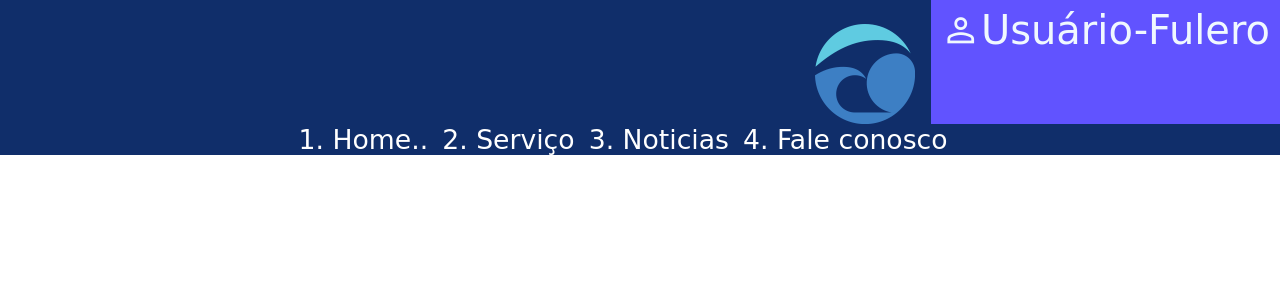
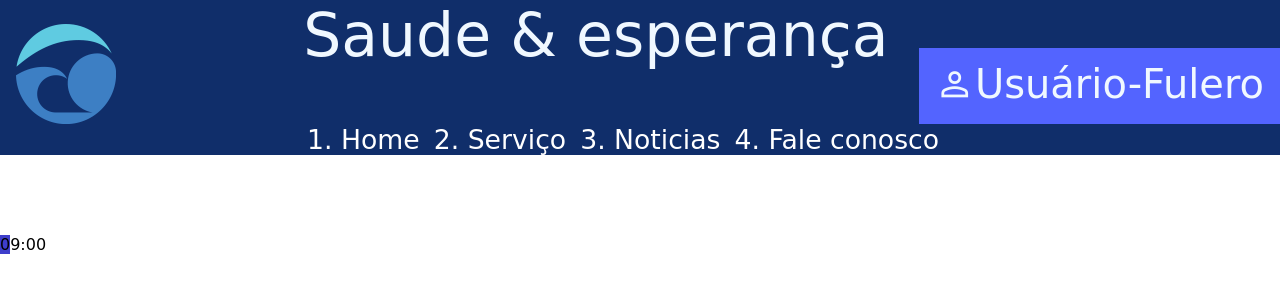
Before and after one commit to lippekstro/hipocrates, a PHP site: page /views/agendamento.html in a window 1280 px wide. Shown: the top 300 px of the page. Run offline with PHP 8.4, Linux system fonts and the light colour scheme.

Commit message:
Horários_beta

```diff
--- a/css/agendamento.css
+++ b/css/agendamento.css
@@ -21,6 +21,9 @@
     margin: 0 1rem;
     margin-top: 1.5rem;
 }
+#logo:hover{
+    cursor: pointer;
+}
 
 #user-logo {
     display: flex;
@@ -34,15 +37,33 @@
 .user-btn {
     /* background-color: rgb(64, 90, 208); */
     display: flex;
-    justify-content: flex-end;
+    justify-content: space-between;
 }
 .cores{
-    background-color: rgb(97, 83, 255);
-    padding: 10px;
+    background-color: rgb(83, 100, 255);
+    padding: 1rem;
+    margin-top: 3rem;
 }
 .cores:hover{
     cursor: pointer;
+    transition: 1.5s;
+    background-color: rgb(51, 62, 164);
 }
+.txt-center{
+    font-size: 45pt;
+    margin-left: 11%;
+    color: aliceblue;
+}
+
+.conteiner{
+    background-color: rgb(62, 62, 203);
+    width: 10px;
+}
+.horarios{
+    background-color: rgb(62, 62, 203);
+    margin-top: 5rem;
+}
+
 
 a {
     margin: 0 1.5rem;
--- a/views/agendamento.html
+++ b/views/agendamento.html
@@ -21,8 +21,14 @@
     <header>
         <div class="cabeçalho">
             <nav id="nav-bar">
+                <!-- botão do usuário !-->
+
                 <div class="user-btn">
+                    <!-- Logo do projeto !-->
                     <img src="../imgs/icon.png" alt="Hipocrates Logo" id="logo">
+                    <div class="txt-center">
+                        <p>Saude & esperança</p>
+                    </div>
                     <div class="cores">
                         <span class="material-symbols-outlined" id="user-logo">
                             person
@@ -30,9 +36,10 @@
                         </span>
                     </div>
                 </div>
+                <!--Sintase do link-->
                 <ol start="1" id="list">
-                    <a href="">
-                        <li>Home..</li>
+                    <a href="../index.html" target="_blank">
+                        <li>Home</li>
                     </a>
                     <a href="">
                         <li>Serviço</li>
@@ -50,6 +57,13 @@
 
     <main>
         <!-- conteudo principal aqui -->
+        <section>
+            <div class="conteiner">
+                <div class="horarios">
+                    <p>09:00</p>
+                </div>
+            </div>
+        </section>
     </main>
 
     <footer>
```
